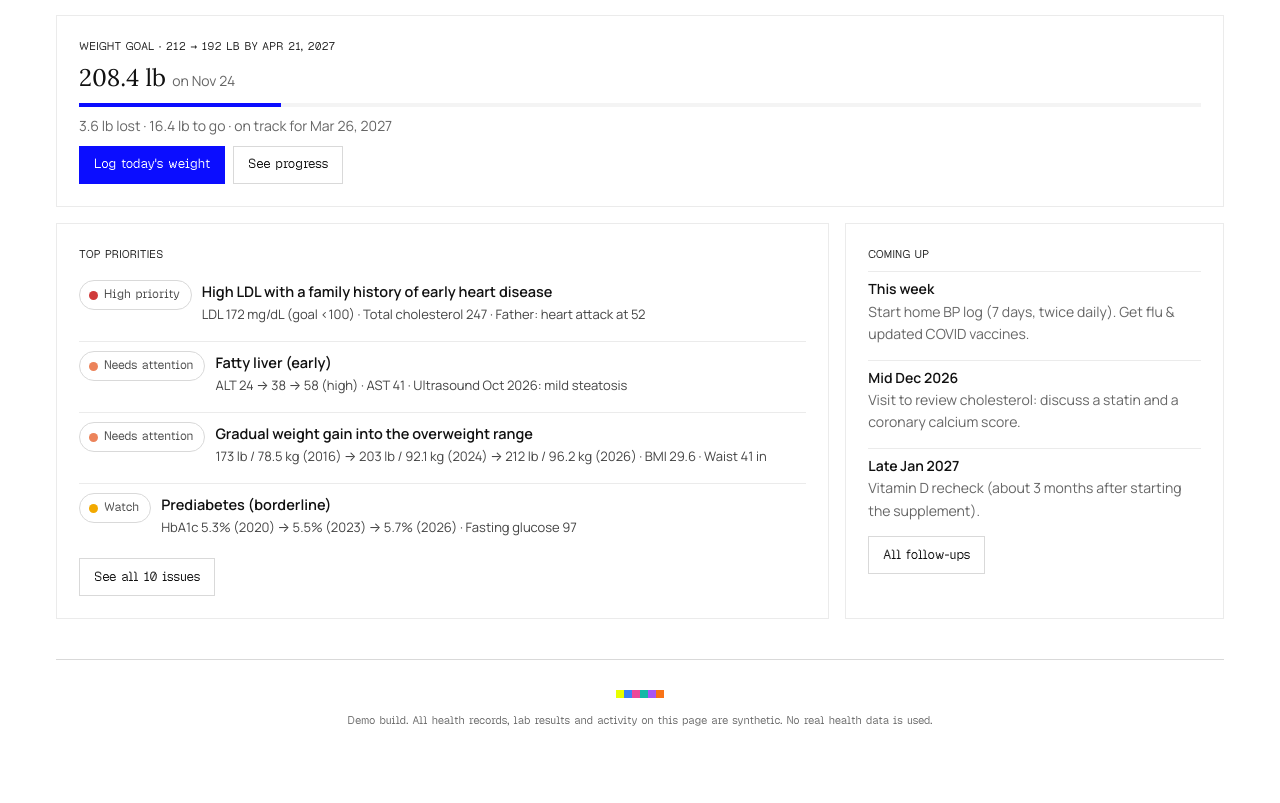
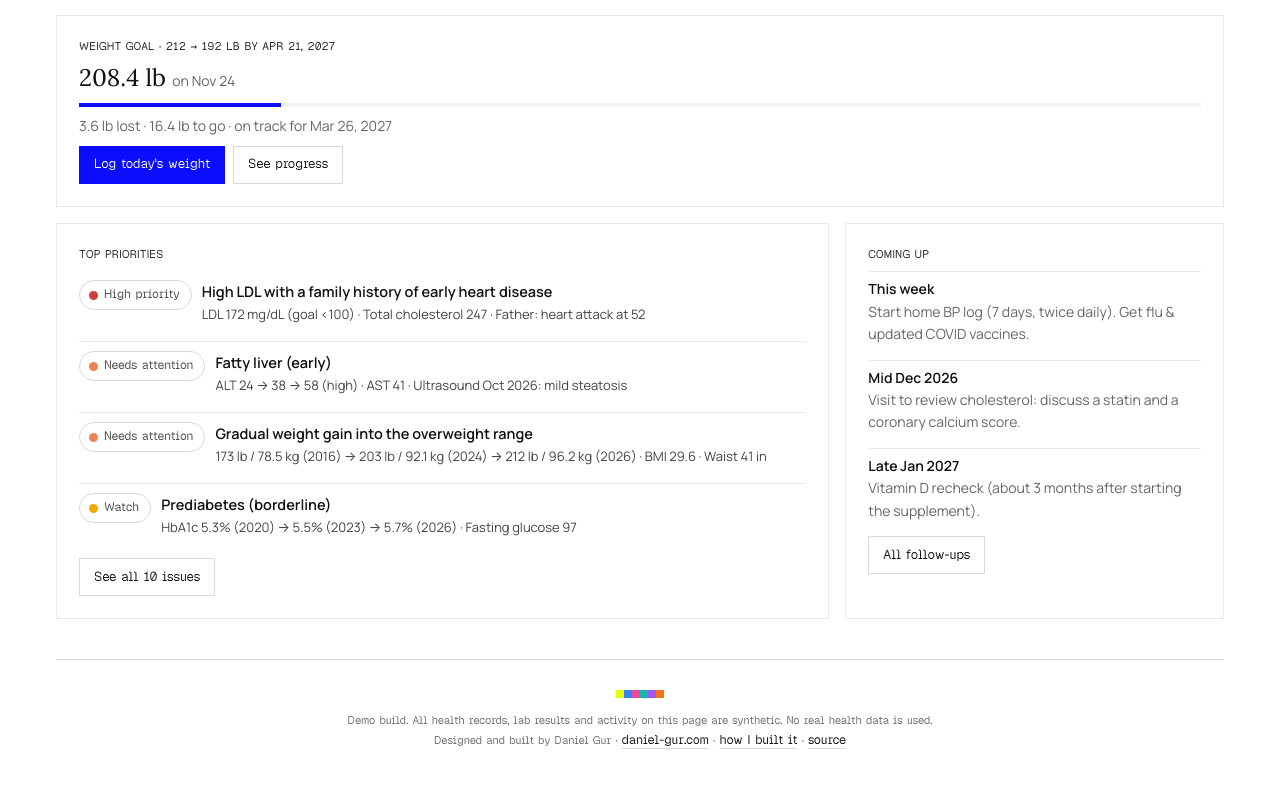
Before and after one commit to Dangurra/health-dashboard-demo, a website: page index.html in a window 1280 px wide. Shown: the part 1909-2712 px from the top of the page. Drawn offline with Linux system fonts and the light colour scheme.

Commit message:
Demo footer: links to portfolio, journal write-up and source
Co-Authored-By: Claude Opus 5.5 <noreply@anthropic.com>

```diff
--- a/index.html
+++ b/index.html
@@ -1086,7 +1086,7 @@ footer{text-align:center}
   </section>
 </div>
 
-<footer><div class="sign-off" aria-hidden="true"><span style="background:#e8ff00;transition-delay:0ms"></span><span style="background:#3b82f6;transition-delay:40ms"></span><span style="background:#ec4899;transition-delay:80ms"></span><span style="background:#14b8a6;transition-delay:120ms"></span><span style="background:#a855f7;transition-delay:160ms"></span><span style="background:#f97316;transition-delay:200ms"></span></div>Demo build. All health records, lab results and activity on this page are synthetic. No real health data is used.</footer>
+<footer><div class="sign-off" aria-hidden="true"><span style="background:#e8ff00;transition-delay:0ms"></span><span style="background:#3b82f6;transition-delay:40ms"></span><span style="background:#ec4899;transition-delay:80ms"></span><span style="background:#14b8a6;transition-delay:120ms"></span><span style="background:#a855f7;transition-delay:160ms"></span><span style="background:#f97316;transition-delay:200ms"></span></div>Demo build. All health records, lab results and activity on this page are synthetic. No real health data is used.<br>Designed and built by Daniel Gur · <a class="linkbtn" href="https://www.daniel-gur.com" target="_blank" rel="noopener">daniel-gur.com</a> · <a class="linkbtn" href="https://www.daniel-gur.com/journal/health-dashboard" target="_blank" rel="noopener">how I built it</a> · <a class="linkbtn" href="https://github.com/Dangurra/health-dashboard-demo" target="_blank" rel="noopener">source</a></footer>
 </main>
 <button type="button" id="to-top" aria-label="Back to top" tabindex="-1"><svg viewBox="0 0 7 7" shape-rendering="crispEdges" aria-hidden="true"><rect x="3" y="0" width="1" height="1" fill="currentColor"/><rect x="2" y="1" width="1" height="1" fill="currentColor"/><rect x="3" y="1" width="1" height="1" fill="currentColor"/><rect x="4" y="1" width="1" height="1" fill="currentColor"/><rect x="1" y="2" width="1" height="1" fill="currentColor"/><rect x="2" y="2" width="1" height="1" fill="currentColor"/><rect x="3" y="2" width="1" height="1" fill="currentColor"/><rect x="4" y="2" width="1" height="1" fill="currentColor"/><rect x="5" y="2" width="1" height="1" fill="currentColor"/><rect x="0" y="3" width="1" height="1" fill="currentColor"/><rect x="1" y="3" width="1" height="1" fill="currentColor"/><rect x="3" y="3" width="1" height="1" fill="currentColor"/><rect x="5" y="3" width="1" height="1" fill="currentColor"/><rect x="6" y="3" width="1" height="1" fill="currentColor"/><rect x="3" y="4" width="1" height="1" fill="currentColor"/><rect x="3" y="5" width="1" height="1" fill="currentColor"/><rect x="3" y="6" width="1" height="1" fill="currentColor"/></svg></button>
 
```
